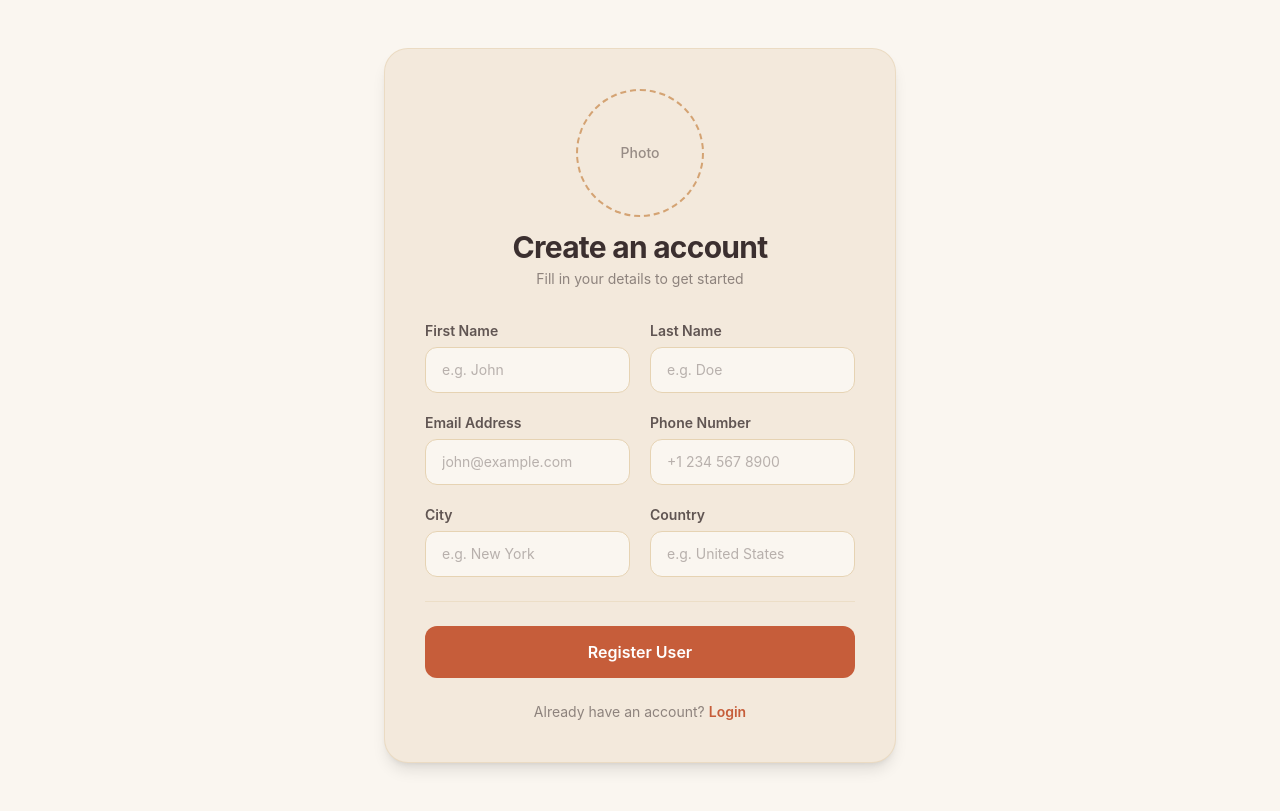
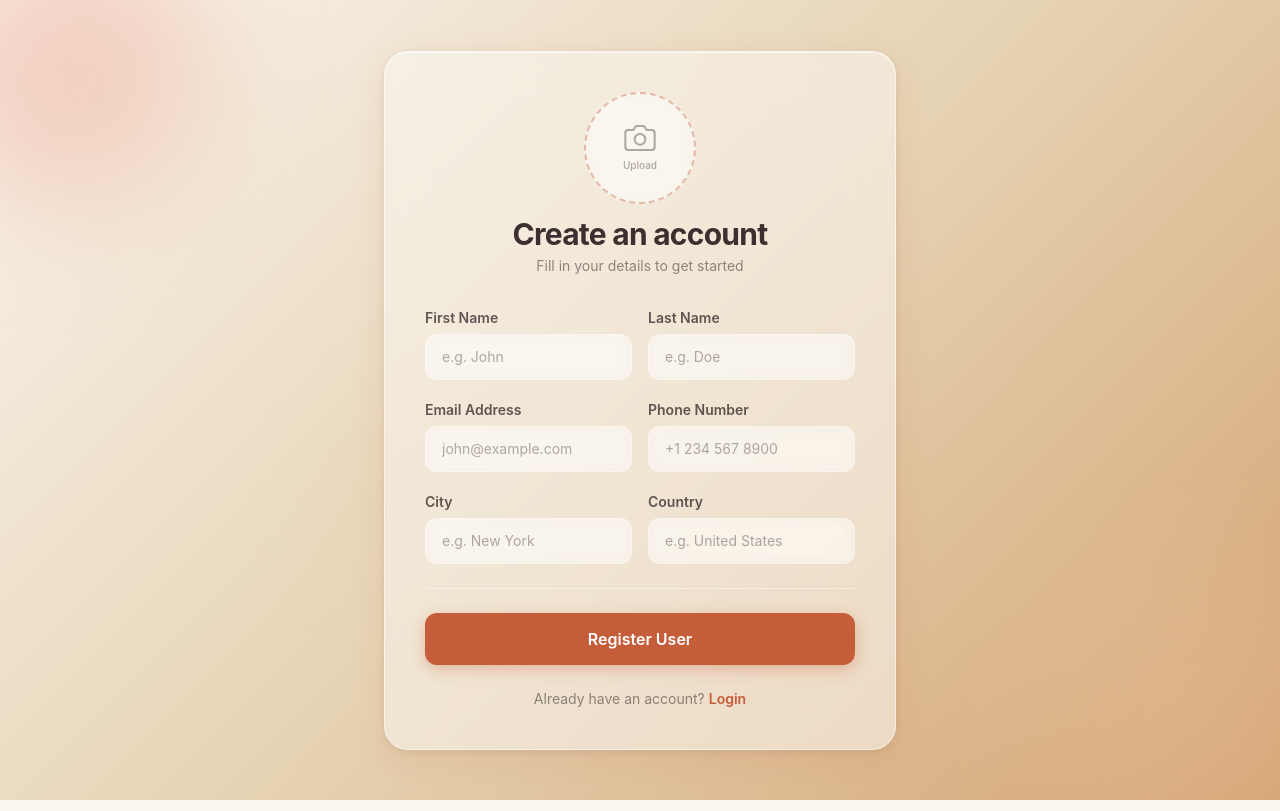
Before and after one commit to SivaSabariGanesan/Traveloop-OdooHackathon, a React (Vite) app in the folder frontend/: page /register in a window 1280 px wide. Built offline with nearby package versions, Linux system fonts and the light colour scheme.

Commit message:
Style:gradient-login

```diff
--- a/frontend/src/components/ui/AvatarUpload.tsx
+++ b/frontend/src/components/ui/AvatarUpload.tsx
@@ -4,11 +4,27 @@ interface AvatarUploadProps {
   size?: "sm" | "lg";
 }
 
+const CameraIcon = () => (
+  <svg
+    xmlns="http://www.w3.org/2000/svg"
+    viewBox="0 0 24 24"
+    fill="none"
+    stroke="currentColor"
+    strokeWidth={1.5}
+    strokeLinecap="round"
+    strokeLinejoin="round"
+    className="w-8 h-8 text-text/40"
+  >
+    <path d="M23 19a2 2 0 0 1-2 2H3a2 2 0 0 1-2-2V8a2 2 0 0 1 2-2h4l2-3h6l2 3h4a2 2 0 0 1 2 2z" />
+    <circle cx="12" cy="13" r="4" />
+  </svg>
+);
+
 const AvatarUpload: React.FC<AvatarUploadProps> = ({ size = "lg" }) => {
   const [preview, setPreview] = useState<string | null>(null);
   const inputRef = useRef<HTMLInputElement>(null);
 
-  const dimensions = size === "sm" ? "w-24 h-24" : "w-32 h-32";
+  const dimensions = size === "sm" ? "w-24 h-24" : "w-28 h-28";
 
   const handleFileChange = (e: React.ChangeEvent<HTMLInputElement>) => {
     const file = e.target.files?.[0];
@@ -24,7 +40,7 @@ const AvatarUpload: React.FC<AvatarUploadProps> = ({ size = "lg" }) => {
       <button
         type="button"
         onClick={() => inputRef.current?.click()}
-        className={`${dimensions} rounded-full border-2 border-dashed border-accent bg-card flex items-center justify-center overflow-hidden hover:border-primary transition focus:outline-none focus:ring-2 focus:ring-primary/40`}
+        className={`${dimensions} rounded-full border-2 border-dashed border-primary/40 bg-white/30 backdrop-blur-sm flex flex-col items-center justify-center overflow-hidden hover:border-primary hover:bg-white/50 transition group focus:outline-none focus:ring-2 focus:ring-primary/40`}
         aria-label="Upload profile photo"
       >
         {preview ? (
@@ -34,7 +50,12 @@ const AvatarUpload: React.FC<AvatarUploadProps> = ({ size = "lg" }) => {
             className="w-full h-full object-cover"
           />
         ) : (
-          <span className="text-text/50 text-sm font-medium">Photo</span>
+          <div className="flex flex-col items-center gap-1">
+            <CameraIcon />
+            <span className="text-[10px] font-medium text-text/40 group-hover:text-text/60 transition">
+              Upload
+            </span>
+          </div>
         )}
       </button>
       <input
--- a/frontend/src/pages/LoginPage.tsx
+++ b/frontend/src/pages/LoginPage.tsx
@@ -15,12 +15,30 @@ const LoginPage: React.FC = () => {
   };
 
   const inputClass =
-    "w-full px-4 py-3 rounded-xl border border-secondary bg-background text-text placeholder-text/35 focus:outline-none focus:ring-2 focus:ring-primary/30 focus:border-primary transition text-sm";
+    "w-full px-4 py-3 rounded-xl border border-white/40 bg-white/30 text-text placeholder-text/40 focus:outline-none focus:ring-2 focus:ring-primary/30 focus:border-primary/60 transition text-sm backdrop-blur-sm";
 
   return (
-    <div className="min-h-screen bg-background flex items-center justify-center px-4 py-12">
-      <div className="w-full max-w-lg bg-card rounded-3xl shadow-lg border border-secondary/60 px-10 py-10">
+    <div className="min-h-screen flex items-center justify-center px-4 py-12 relative overflow-hidden"
+      style={{ background: "linear-gradient(135deg, #FAF6F0 0%, #E6D3B3 50%, #D4A373 100%)" }}
+    >
+      {/* Decorative blobs */}
+      <div className="absolute top-[-80px] left-[-80px] w-72 h-72 rounded-full opacity-40 blur-3xl pointer-events-none"
+        style={{ background: "#eba087ff" }} />
+      <div className="absolute bottom-[-60px] right-[-60px] w-80 h-80 rounded-full opacity-30 blur-3xl pointer-events-none"
+        style={{ background: "#e8c199ff" }} />
+      <div className="absolute top-1/2 left-1/4 w-48 h-48 rounded-full opacity-20 blur-2xl pointer-events-none"
+        style={{ background: "#E6D3B3" }} />
 
+      {/* Glass card */}
+      <div className="relative w-full max-w-lg rounded-3xl px-10 py-10 z-10"
+        style={{
+          background: "rgba(250, 246, 240, 0.55)",
+          backdropFilter: "blur(20px)",
+          WebkitBackdropFilter: "blur(20px)",
+          border: "1px solid rgba(255, 255, 255, 0.5)",
+          boxShadow: "0 8px 32px rgba(198, 93, 58, 0.12), 0 2px 8px rgba(0,0,0,0.08), inset 0 1px 0 rgba(255,255,255,0.6)",
+        }}
+      >
         {/* Header */}
         <div className="flex flex-col items-center gap-3 mb-8">
           <AvatarUpload size="lg" />
@@ -32,7 +50,6 @@ const LoginPage: React.FC = () => {
 
         {/* Form */}
         <form onSubmit={handleSubmit} className="flex flex-col gap-5">
-
           <div className="flex flex-col gap-1.5">
             <label htmlFor="username" className="text-sm font-semibold text-text/80">
               Username
@@ -68,12 +85,13 @@ const LoginPage: React.FC = () => {
           </div>
 
           {/* Divider */}
-          <div className="border-t border-secondary/50 my-1" />
+          <div className="border-t border-white/40 my-1" />
 
           {/* Submit */}
           <button
             type="submit"
             className="w-full py-3.5 rounded-xl bg-primary text-white font-semibold text-base hover:bg-primary/90 active:scale-[0.99] transition focus:outline-none focus:ring-2 focus:ring-primary/40 focus:ring-offset-2"
+            style={{ boxShadow: "0 4px 15px rgba(198, 93, 58, 0.35)" }}
           >
             Login
           </button>
--- a/frontend/src/pages/RegisterPage.tsx
+++ b/frontend/src/pages/RegisterPage.tsx
@@ -1,8 +1,6 @@
 import React, { useState } from "react";
 import { Link } from "react-router-dom";
 import AvatarUpload from "../components/ui/AvatarUpload";
-import Input from "../components/ui/Input";
-import Button from "../components/ui/Button";
 
 interface RegisterForm {
   firstName: string;
@@ -32,10 +30,33 @@ const RegisterPage: React.FC = () => {
     console.log("Register:", form);
   };
 
+  const inputClass =
+    "w-full px-4 py-3 rounded-xl border border-white/40 bg-white/30 text-text placeholder-text/40 focus:outline-none focus:ring-2 focus:ring-primary/30 focus:border-primary/60 transition text-sm backdrop-blur-sm";
+
   return (
-    <div className="min-h-screen bg-background flex items-center justify-center px-4 py-12">
-      <div className="w-full max-w-lg bg-card rounded-3xl shadow-lg border border-secondary/60 px-10 py-10">
+    <div
+      className="min-h-screen flex items-center justify-center px-4 py-12 relative overflow-hidden"
+      style={{ background: "linear-gradient(135deg, #FAF6F0 0%, #E6D3B3 50%, #D4A373 100%)" }}
+    >
+      {/* Decorative blobs */}
+      <div className="absolute top-[-80px] left-[-80px] w-72 h-72 rounded-full opacity-40 blur-3xl pointer-events-none"
+        style={{ background: "#eba087ff" }} />
+      <div className="absolute bottom-[-60px] right-[-60px] w-80 h-80 rounded-full opacity-30 blur-3xl pointer-events-none"
+        style={{ background: "#e8c199ff" }} />
+      <div className="absolute top-1/2 left-1/4 w-48 h-48 rounded-full opacity-20 blur-2xl pointer-events-none"
+        style={{ background: "#E6D3B3" }} />
 
+      {/* Glass card */}
+      <div
+        className="relative w-full max-w-lg rounded-3xl px-10 py-10 z-10"
+        style={{
+          background: "rgba(250, 246, 240, 0.55)",
+          backdropFilter: "blur(20px)",
+          WebkitBackdropFilter: "blur(20px)",
+          border: "1px solid rgba(255, 255, 255, 0.5)",
+          boxShadow: "0 8px 32px rgba(198, 93, 58, 0.12), 0 2px 8px rgba(0,0,0,0.08), inset 0 1px 0 rgba(255,255,255,0.6)",
+        }}
+      >
         {/* Header */}
         <div className="flex flex-col items-center gap-3 mb-8">
           <AvatarUpload size="lg" />
@@ -49,117 +70,73 @@ const RegisterPage: React.FC = () => {
         <form onSubmit={handleSubmit} className="flex flex-col gap-5">
 
           {/* Row 1 */}
-          <div className="grid grid-cols-2 gap-5">
+          <div className="grid grid-cols-2 gap-4">
             <div className="flex flex-col gap-1.5">
-              <label htmlFor="firstName" className="text-sm font-semibold text-text/80">
-                First Name
-              </label>
+              <label htmlFor="firstName" className="text-sm font-semibold text-text/80">First Name</label>
               <input
-                id="firstName"
-                name="firstName"
-                type="text"
-                placeholder="e.g. John"
-                value={form.firstName}
-                onChange={handleChange}
-                autoComplete="given-name"
-                required
-                className="w-full px-4 py-3 rounded-xl border border-secondary bg-background text-text placeholder-text/35 focus:outline-none focus:ring-2 focus:ring-primary/30 focus:border-primary transition text-sm"
+                id="firstName" name="firstName" type="text" placeholder="e.g. John"
+                value={form.firstName} onChange={handleChange}
+                autoComplete="given-name" required className={inputClass}
               />
             </div>
             <div className="flex flex-col gap-1.5">
-              <label htmlFor="lastName" className="text-sm font-semibold text-text/80">
-                Last Name
-              </label>
+              <label htmlFor="lastName" className="text-sm font-semibold text-text/80">Last Name</label>
               <input
-                id="lastName"
-                name="lastName"
-                type="text"
-                placeholder="e.g. Doe"
-                value={form.lastName}
-                onChange={handleChange}
-                autoComplete="family-name"
-                required
-                className="w-full px-4 py-3 rounded-xl border border-secondary bg-background text-text placeholder-text/35 focus:outline-none focus:ring-2 focus:ring-primary/30 focus:border-primary transition text-sm"
+                id="lastName" name="lastName" type="text" placeholder="e.g. Doe"
+                value={form.lastName} onChange={handleChange}
+                autoComplete="family-name" required className={inputClass}
               />
             </div>
           </div>
 
           {/* Row 2 */}
-          <div className="grid grid-cols-2 gap-5">
+          <div className="grid grid-cols-2 gap-4">
             <div className="flex flex-col gap-1.5">
-              <label htmlFor="email" className="text-sm font-semibold text-text/80">
-                Email Address
-              </label>
+              <label htmlFor="email" className="text-sm font-semibold text-text/80">Email Address</label>
               <input
-                id="email"
-                name="email"
-                type="email"
-                placeholder="john@example.com"
-                value={form.email}
-                onChange={handleChange}
-                autoComplete="email"
-                required
-                className="w-full px-4 py-3 rounded-xl border border-secondary bg-background text-text placeholder-text/35 focus:outline-none focus:ring-2 focus:ring-primary/30 focus:border-primary transition text-sm"
+                id="email" name="email" type="email" placeholder="john@example.com"
+                value={form.email} onChange={handleChange}
+                autoComplete="email" required className={inputClass}
               />
             </div>
             <div className="flex flex-col gap-1.5">
-              <label htmlFor="phone" className="text-sm font-semibold text-text/80">
-                Phone Number
-              </label>
+              <label htmlFor="phone" className="text-sm font-semibold text-text/80">Phone Number</label>
               <input
-                id="phone"
-                name="phone"
-                type="tel"
-                placeholder="+1 234 567 8900"
-                value={form.phone}
-                onChange={handleChange}
-                autoComplete="tel"
-                className="w-full px-4 py-3 rounded-xl border border-secondary bg-background text-text placeholder-text/35 focus:outline-none focus:ring-2 focus:ring-primary/30 focus:border-primary transition text-sm"
+                id="phone" name="phone" type="tel" placeholder="+1 234 567 8900"
+                value={form.phone} onChange={handleChange}
+                autoComplete="tel" className={inputClass}
               />
             </div>
           </div>
 
           {/* Row 3 */}
-          <div className="grid grid-cols-2 gap-5">
+          <div className="grid grid-cols-2 gap-4">
             <div className="flex flex-col gap-1.5">
-              <label htmlFor="city" className="text-sm font-semibold text-text/80">
-                City
-              </label>
+              <label htmlFor="city" className="text-sm font-semibold text-text/80">City</label>
               <input
-                id="city"
-                name="city"
-                type="text"
-                placeholder="e.g. New York"
-                value={form.city}
-                onChange={handleChange}
-                autoComplete="address-level2"
-                className="w-full px-4 py-3 rounded-xl border border-secondary bg-background text-text placeholder-text/35 focus:outline-none focus:ring-2 focus:ring-primary/30 focus:border-primary transition text-sm"
+                id="city" name="city" type="text" placeholder="e.g. New York"
+                value={form.city} onChange={handleChange}
+                autoComplete="address-level2" className={inputClass}
               />
             </div>
             <div className="flex flex-col gap-1.5">
-              <label htmlFor="country" className="text-sm font-semibold text-text/80">
-                Country
-              </label>
+              <label htmlFor="country" className="text-sm font-semibold text-text/80">Country</label>
               <input
-                id="country"
-                name="country"
-                type="text"
-                placeholder="e.g. United States"
-                value={form.country}
-                onChange={handleChange}
-                autoComplete="country-name"
-                className="w-full px-4 py-3 rounded-xl border border-secondary bg-background text-text placeholder-text/35 focus:outline-none focus:ring-2 focus:ring-primary/30 focus:border-primary transition text-sm"
+                id="country" name="country" type="text" placeholder="e.g. United States"
+                value={form.country} onChange={handleChange}
+                autoComplete="country-name" className={inputClass}
               />
             </div>
           </div>
 
           {/* Divider */}
-          <div className="border-t border-secondary/50 my-1" />
+          <div className="border-t border-white/40 my-1" />
 
           {/* Submit */}
           <button
             type="submit"
             className="w-full py-3.5 rounded-xl bg-primary text-white font-semibold text-base hover:bg-primary/90 active:scale-[0.99] transition focus:outline-none focus:ring-2 focus:ring-primary/40 focus:ring-offset-2"
+            style={{ boxShadow: "0 4px 15px rgba(198, 93, 58, 0.35)" }}
           >
             Register User
           </button>
```
